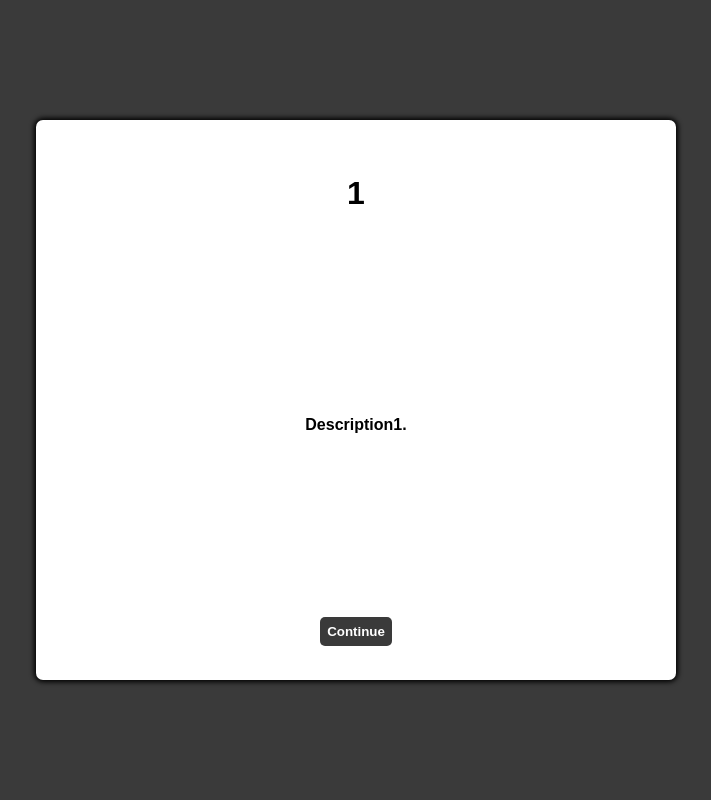
After one commit to twiegan/server, a Flask app: page /game/1 in a window 1280 px wide. The commit adds this page. Shown: the whole page, without its empty margins (284-995 px from the left). Run offline with Flask 2, Linux system fonts and the light colour scheme.

Commit message:
complete rework

```diff
--- a/server.py
+++ b/server.py
@@ -1,16 +1,32 @@
 import flask as fs
+from flask import request
+from test import *
+
 
 app = fs.Flask(__name__, template_folder='templates')
 
 
 @app.route('/')
-def menu():
+def login():
     return fs.render_template('login.html')
 
 
 @app.route('/<username>/menu')
-def login(username=None):
+def menu(username=None):
     return fs.render_template('menu.html', username=username)
 
 
-app.run(host='0.0.0.0', port=1000)
+@app.route('/game/<position>', methods=['POST', 'GET'])
+def game(position=None):
+    extra = None
+    if position == "0":
+        extra = "This is the start of the game."
+    elif position == "1" or position == "2" or position == "3":
+        extra = description(position)
+    else:
+        extra = input_fields()
+    return fs.render_template('game.html', extra=extra, position=position)
+
+
+if __name__ == '__main__':
+    app.run(host='0.0.0.0', port=1000)
--- /dev/null
+++ b/static/game-scripts.js
@@ -0,0 +1,9 @@
+const continueButton = document.getElementById("continue-button");
+const positionTracker = document.getElementById("position-tracker");
+
+continueButton.addEventListener("click", (e) => {
+    e.preventDefault();
+    const position = parseInt(positionTracker.textContent);
+
+    location.replace( "/game/" + (position + 1));
+})
--- /dev/null
+++ b/static/menu-scripts.js
@@ -0,0 +1,6 @@
+const menuButton = document.getElementById("menu-form-submit");
+
+menuButton.addEventListener("click", (e) => {
+    e.preventDefault();
+    location.replace( "/game/0");
+})
--- a/static/login-style.css
+++ b/static/style.css
@@ -79,3 +79,27 @@ body {
   cursor: pointer;
   outline: none;
 }
+
+#menu-form-submit {
+  width: 100%;
+  padding: 7px;
+  border: none;
+  border-radius: 5px;
+  color: white;
+  font-weight: bold;
+  background-color: #3a3a3a;
+  cursor: pointer;
+  outline: none;
+}
+
+#continue-button {
+  width: 100%;
+  padding: 7px;
+  border: none;
+  border-radius: 5px;
+  color: white;
+  font-weight: bold;
+  background-color: #3a3a3a;
+  cursor: pointer;
+  outline: none;
+}
--- /dev/null
+++ b/templates/game.html
@@ -0,0 +1,28 @@
+<!DOCTYPE html>
+<html lang="en">
+<head>
+    <meta charset="UTF-8">
+    <title>Game</title>
+    <link rel="stylesheet" href="/static/style.css">
+    <script defer src="/static/game-scripts.js"></script>
+</head>
+<body>
+
+  <main id="main-holder">
+      <h1 id="position-tracker">{{ position }}</h1>
+    <p id="login-header">
+        {% if extra %}
+      <p><b>{{ extra }}</b></p>
+        {% else %}
+            Welcome to the game. <br>
+            Press 'continue' below to progress through the story.<br>
+        {% endif %}
+    </p>
+
+    <form>
+        <input type="submit" value="Continue" id="continue-button">
+    </form>
+  </main>
+
+</body>
+</html>
--- a/templates/login.html
+++ b/templates/login.html
@@ -5,7 +5,7 @@
   <meta charset="UTF-8">
   <meta name="viewport" content="width=device-width, initial-scale=1.0">
   <title>Login</title>
-  <link rel="stylesheet" href="/static/login-style.css">
+  <link rel="stylesheet" href="/static/style.css">
   <script defer src="/static/login-scripts.js"></script>
 </head>
 
--- /dev/null
+++ b/test.py
@@ -0,0 +1,19 @@
+description1 = "Description1."
+description2 = "Description2."
+description3 = "Description3."
+
+
+def description(pos):
+    pos_int = int(pos)
+    if pos_int == 1:
+        return description1
+    elif pos_int == 2:
+        return description2
+    else:
+        return description3
+
+
+def input_fields():
+    return "<input type=\"text\" name=\"username\" id=\"username-field\" class=\"login-form-field\" " \
+           "placeholder=\"Username\"><input type=\"password\" name=\"password\" id=\"password-field\" " \
+           "class=\"login-form-field\" placeholder=\"Password\"> "
```
Also changed, not shown: templates/menu.html (+11 -1 lines), templates/test.html (deleted, +0 -9 lines).
